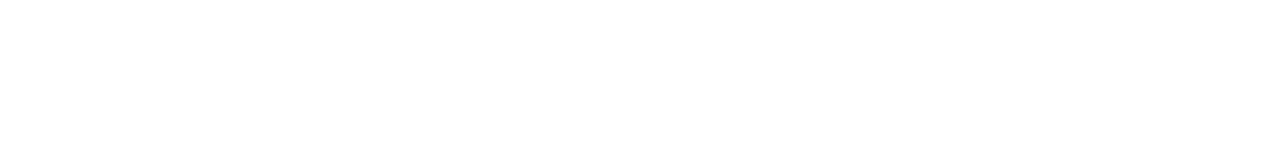
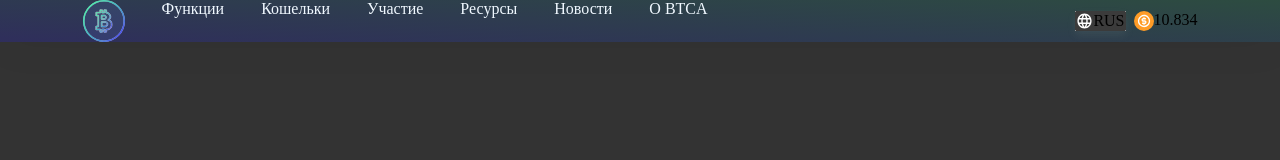
Before and after one commit to uradjudicator/bitcoin-project, a website built with Vite: page index.html in a window 1280 px wide. Built offline with nearby package versions, Linux system fonts and the light colour scheme.

Commit message:
almost completed header

```diff
--- a/index.html
+++ b/index.html
@@ -9,6 +9,37 @@
     <title>Bitcoin</title>
   </head>
   <body>
+    <!-- HEADER -->
+    <header class="header">
+      <div class="container">
+        <div class="header-top">
 
+        <div class="menu-part">
+          <img src="./src/img/logo-img.svg" alt="" class="logo-img">
+         <div class="menu">
+          <ul>
+            <li class="menu-link"><a href="" class="menu-item">Функции</a></li>
+            <li class="menu-link"><a href="" class="menu-item">Кошельки</a></li>
+            <li class="menu-link"><a href="" class="menu-item">Участие</a></li>
+            <li class="menu-link"><a href="" class="menu-item">Ресурсы</a></li>
+            <li class="menu-link"><a href="" class="menu-item">Новости</a></li>
+            <span><li class="menu-link"><a href="" class="menu-item">О BTCA</a></li></span>
+          </ul>
+        </div>
+      </div>
+        <div class="additions">
+          <div class="language">
+            <img src="/src/img/net.svg" alt="" class="net">
+            <p class="lang">RUS</p>
+          </div>
+
+          <div class="balance">
+            <img src="/src/img/dollar.svg" alt="" class="dollar">
+            <div class="cash">10.834</div>
+          </div>
+        </div>
+      </div>
+    </div>
+    </header>
   </body>
 </html>
--- a/src/styles/main.scss
+++ b/src/styles/main.scss
@@ -0,0 +1,73 @@
+* {
+    margin: 0;
+    padding: 0;
+    box-sizing: border-box;
+}
+
+body {
+    background-color: #333;
+}
+
+.container {
+    width: 1115px;
+    margin: 0 auto;
+}
+
+header {
+    background: var(--gradients-menu, linear-gradient(183deg, rgba(0, 255, 163, 0.12) 0%, rgba(31, 26, 255, 0.20) 100%));
+    box-shadow: 0px 4px 40px 0px #0000000d;
+
+    .header-top {
+        display: flex;
+        justify-content: space-between;
+        align-items: center;
+
+        .menu-part {
+            display: flex;
+            justify-content: space-around;
+
+            .logo-img {
+                margin-right: 37px;
+
+            }
+
+            .menu {
+                ul {
+                    display: flex;
+                    gap: 37px;
+                    list-style: none;
+                    align-items: center;
+
+                    a {
+                        text-decoration: none;
+                        color: aliceblue;
+                        display: inline-block;
+
+                    }
+
+                }
+            }
+        }
+
+        .additions {
+            display: flex;
+            gap: 8px;
+
+            .language {
+                display: flex;
+                padding: 29px 5 18px;
+                background-color: #3b3b3b;
+                border: 0.5px solid;
+                box-shadow: 0px 4px 9px 0px rgba(176, 176, 176, 0.1);
+
+                border-image-source: linear-gradient(180deg, rgba(255, 255, 255, 0.7) 0%, rgba(225, 225, 225, 0.252) 100%);
+
+
+            }
+
+            .balance {
+                display: flex;
+            }
+        }
+    }
+}
```
Also changed, not shown: src/img/dollar.svg (added), src/img/logo-img.svg (added), src/img/net.svg (added).
